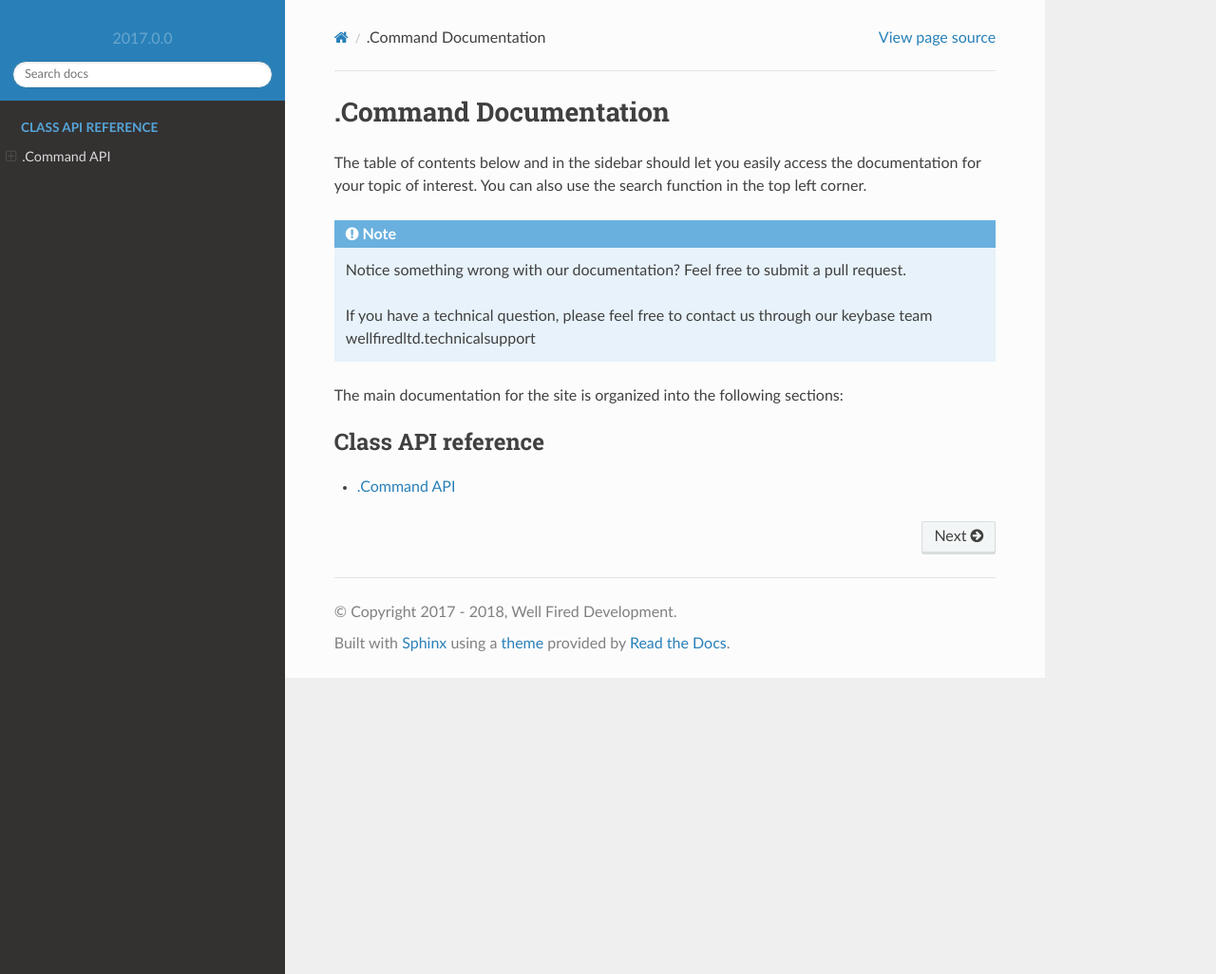
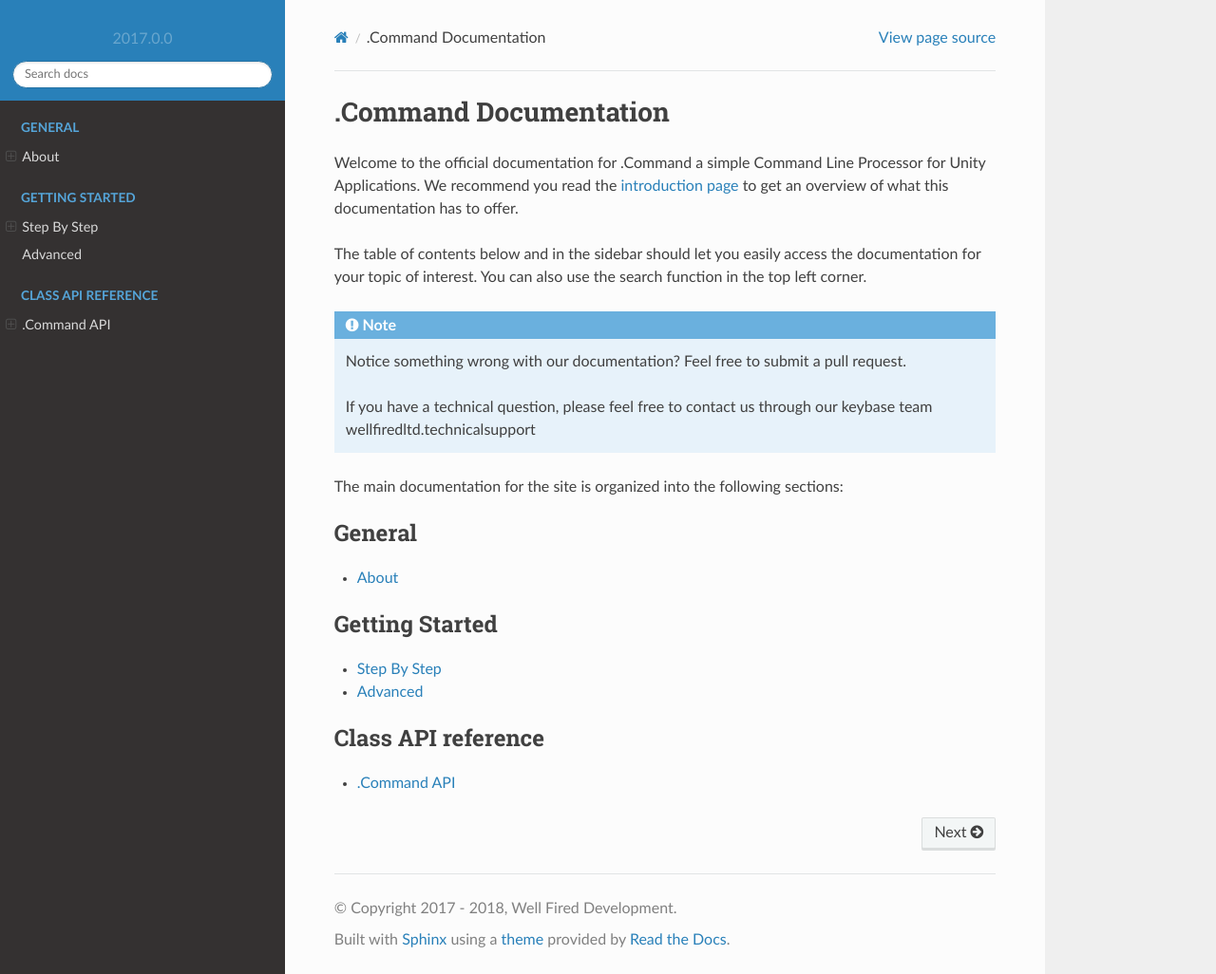
Before and after one commit to WellFiredDevelopment/dotCommandDocumentation, a Sphinx documentation site: the page built from sphinx/source/index.rst, in a window 1280 px wide and 1026 px high. Shown: the whole window at 95% size. Built offline with Sphinx 7.4.7 and the Read the Docs theme 2.0.0, drawn with Linux system fonts in a browser that asks for light colours; pages that are not in the unit, such as notebooks, are missing from menus.

```diff
--- a/sphinx/source/index.rst
+++ b/sphinx/source/index.rst
@@ -1,24 +1,41 @@
 .Command Documentation
 ======================
 
-The table of contents below and in the sidebar should let you easily access the
-documentation for your topic of interest. You can also use the search function
-in the top left corner.
+Welcome to the official documentation for .Command a simple Command Line Processor for Unity Applications.
+We recommend you read the :ref:`introduction page <doc_about_intro>` to get an overview of what this documentation
+has to offer.
 
-.. note::   Notice something wrong with our documentation? Feel free to submit
-            a pull request.
+The table of contents below and in the sidebar should let you easily access the documentation for your topic of
+interest. You can also use the search function in the top left corner.
 
-            If you have a technical question, please feel free to contact us
-            through our keybase team wellfiredltd.technicalsupport
+.. note::   Notice something wrong with our documentation? Feel free to submit a pull request.
+
+            If you have a technical question, please feel free to contact us through our keybase team
+            wellfiredltd.technicalsupport
 
 The main documentation for the site is organized into the following sections:
 
 .. toctree::
-   :maxdepth: 1
-   :caption: Class API reference
-   :name: sec-class-ref
+    :maxdepth: 1
+    :caption: General
+    :name: sec-general
 
-   api/index
+    about/index
+
+.. toctree::
+    :maxdepth: 1
+    :caption: Getting Started
+    :name: sec-learn
+
+    learn/step_by_step/index
+    learn/advanced/index
+
+.. toctree::
+    :maxdepth: 1
+    :caption: Class API reference
+    :name: sec-class-ref
+
+    api/index
 
 
 .. Indices and tables
--- /dev/null
+++ b/sphinx/source/learn/advanced/custom_tooltips.rst
@@ -0,0 +1,6 @@
+.. _learn_advanced_custom_tooltips:
+
+Introduction
+============
+
+When providing custom commands to .Command,
```
Also changed, not shown: sphinx/source/about/faq.rst (added, +9 -0 lines), sphinx/source/about/index.rst (added, +13 -0 lines), sphinx/source/about/introduction.rst (added, +33 -0 lines), sphinx/source/learn/advanced/index.rst (added, +9 -0 lines), sphinx/source/learn/step_by_step/index.rst (added, +15 -0 lines), sphinx/source/learn/step_by_step/installing.rst (added, +23 -0 lines), sphinx/source/learn/step_by_step/quick_start.rst (added, +26 -0 lines), sphinx/source/learn/step_by_step/custom_commands.rst (added), sphinx/source/learn/step_by_step/images/console.svg (added), sphinx/source/learn/step_by_step/inspect.rst (added), sphinx/source/learn/step_by_step/logs_and_filters.rst (added), sphinx/source/learn/step_by_step/skins_and_settings.rst (added), sphinx/source/learn/step_by_step/ui_overview.rst (added), 1 other file.
